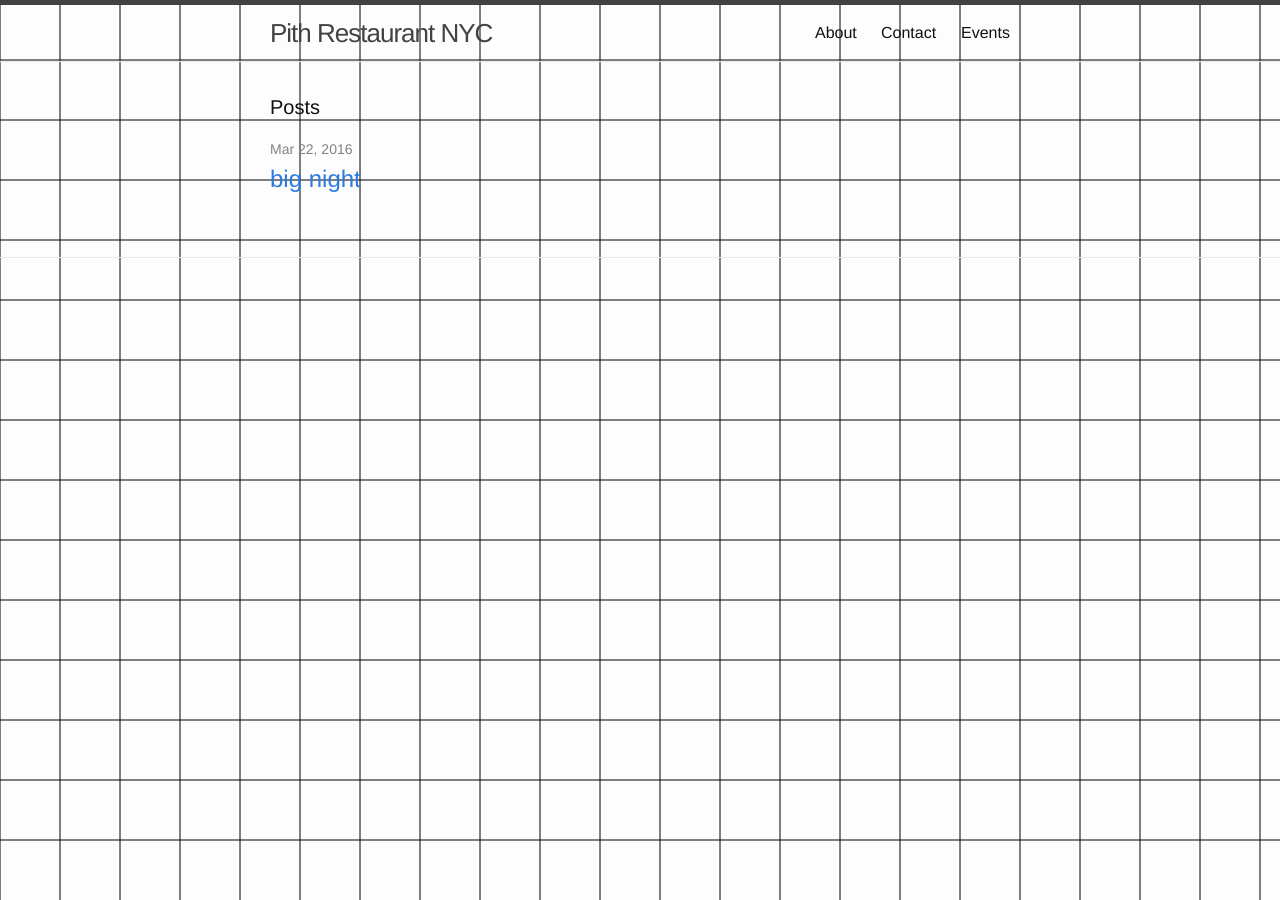
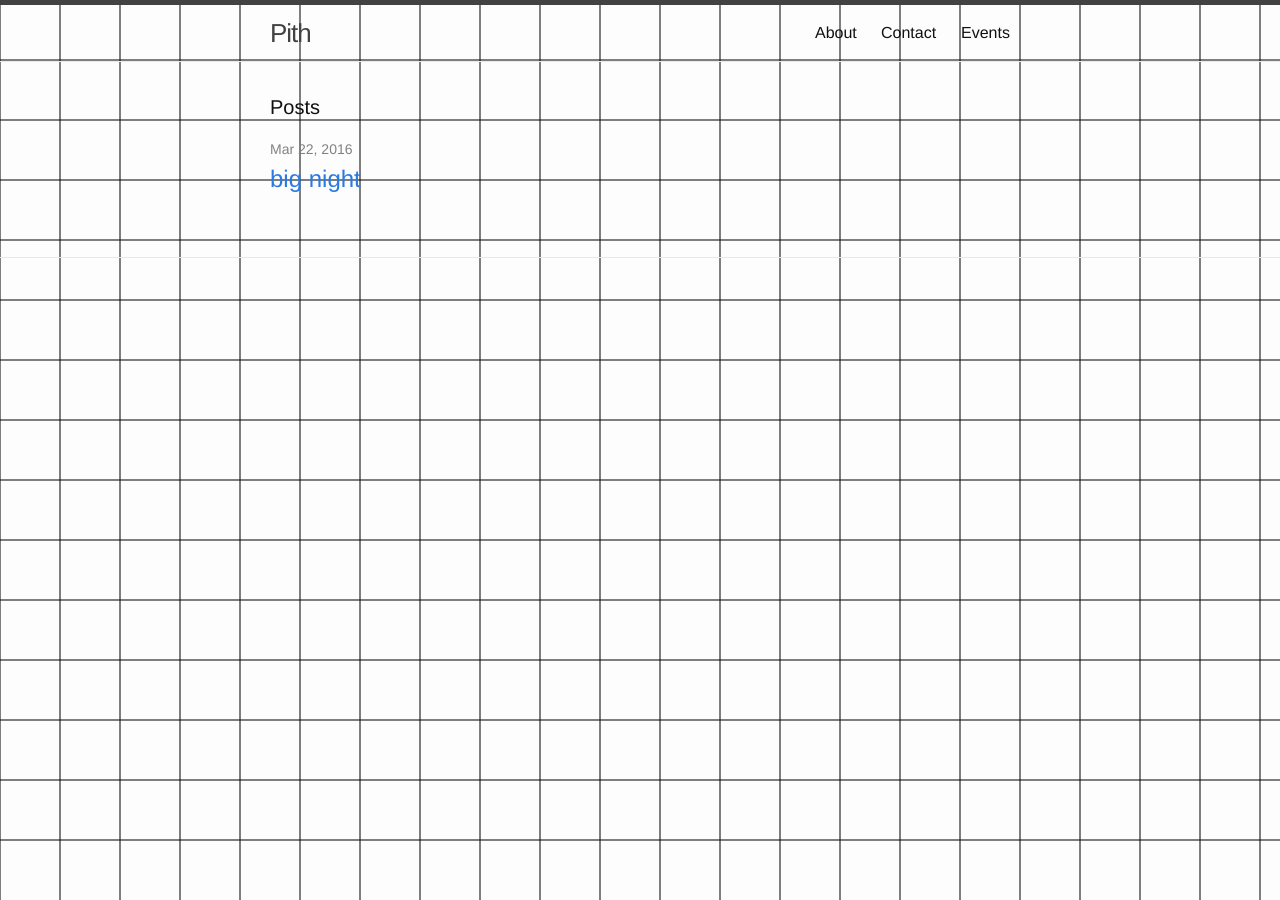
Before and after one commit to zoe-pith/pith-site, a Jekyll site: the page built from index.html, in a window 1280 px wide. Built offline with Jekyll 4.4.1, drawn with Linux system fonts in a browser that asks for light colours.

Commit message:
simple title

```diff
--- a/_config.yml
+++ b/_config.yml
@@ -1,6 +1,6 @@
 
 # Site settings
-title: Pith Restaurant NYC
+title: Pith
 email: kevin.e.roark@gmail.com
 description: >
   Pith restaurant NYC
```
